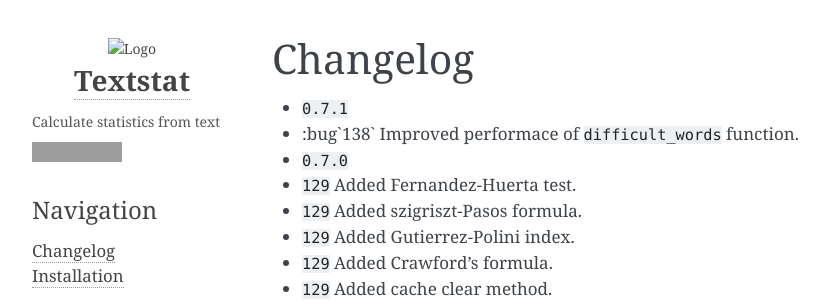
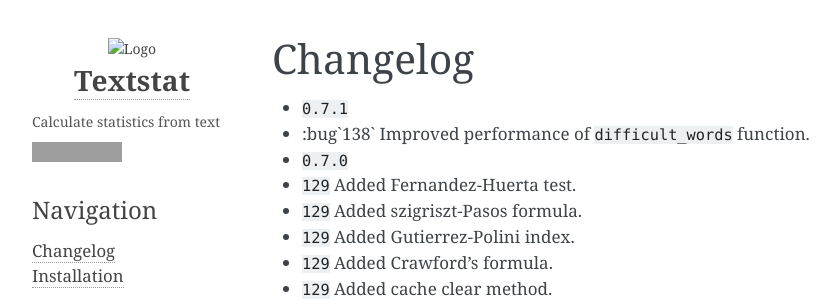
Before and after one commit to textstat/textstat, a Sphinx documentation site: the page built from docs/changelog.rst, in a window 1280 px wide, cut to the strip 0-304 px from the top of the page. Shown: the whole strip, without its empty margins (148-988 px from the left). Built offline with Sphinx 7.4.7, drawn with Linux system fonts in a browser that asks for light colours; cross-references to code outside the pages are shown as plain code; grey boxes are pictures that could not be loaded.

Commit message:
fix typo

```diff
--- a/docs/changelog.rst
+++ b/docs/changelog.rst
@@ -3,7 +3,7 @@ Changelog
 =========
 
 - :release:`0.7.1 <2021-05-20>`
-- :bug`138` Improved performace of ``difficult_words`` function.
+- :bug`138` Improved performance of ``difficult_words`` function.
 - :release:`0.7.0 <2020-11-22>`
 - :feature:`129` Added Fernandez-Huerta test.
 - :feature:`129` Added szigriszt-Pasos formula.
```
